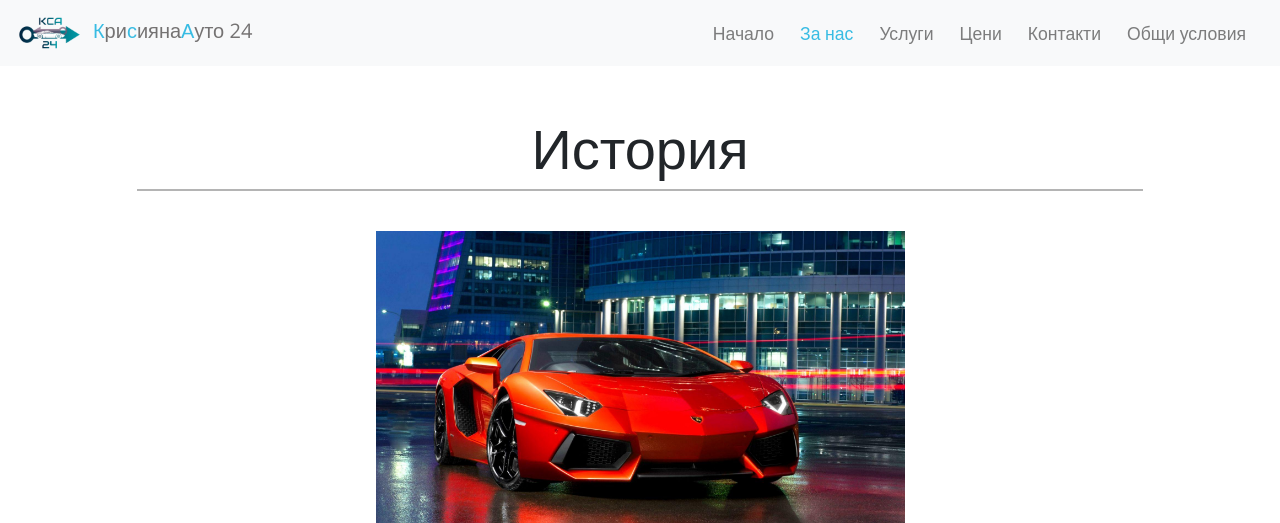
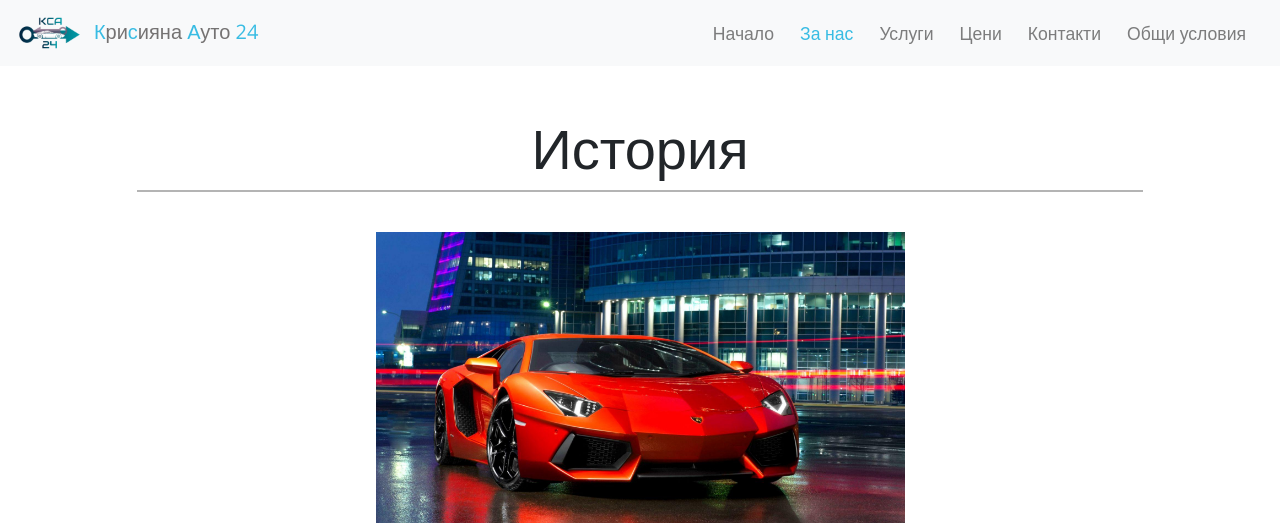
Before and after one commit to kristiyanivanovx/krisiqna-auto-24, a Flask app: page /history in a window 1280 px wide. Shown: the top 523 px of the page. Run offline with Flask 2, Linux system fonts and the light colour scheme; some libraries are stand-ins or nearby versions.

Commit message:
Update layout.html

```diff
--- a/templates/layout.html
+++ b/templates/layout.html
@@ -21,7 +21,8 @@
 	<a class="navbar-brand" href="{{ url_for('home') }}">
 
 	<img class="logo" src="{{ url_for('static', filename='img/favicon.png') }}">&nbsp;
-	<span class="spanOne">К</span><span class="spanTwo">ри<span class="spanFive">с</span>ияна</span><span class="spanThree">А</span><span class="spanFour">уто&nbsp;24</span></a>
+	<span class="spanOne">К</span><span class="spanTwo">ри</span><span class="spanFive">с</span><span class="spanTwo">ияна</span>
+	<span class="spanThree">А</span><span class="spanFour">уто</span>&nbsp;<span class="spanFive">24</span></a>
 
 	<button class="navbar-toggler" type="button" data-toggle="collapse" data-target="#navbarNavDropdown" aria-controls="navbarNavDropdown" aria-expanded="false" aria-label="Toggle navigation">
 	  <i id="bars" class="fa fa-bars"></i>
```
